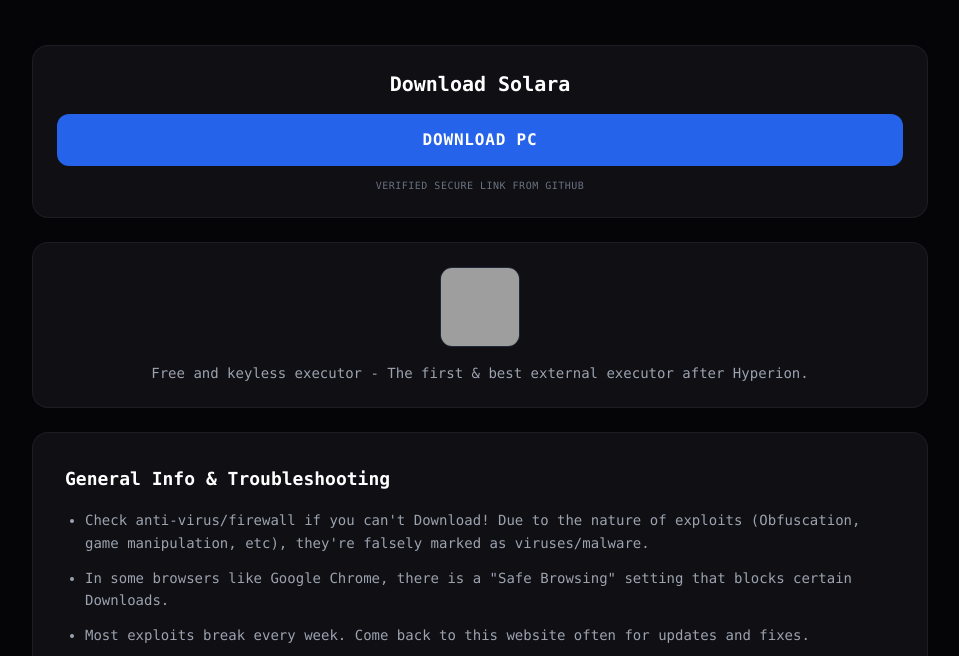
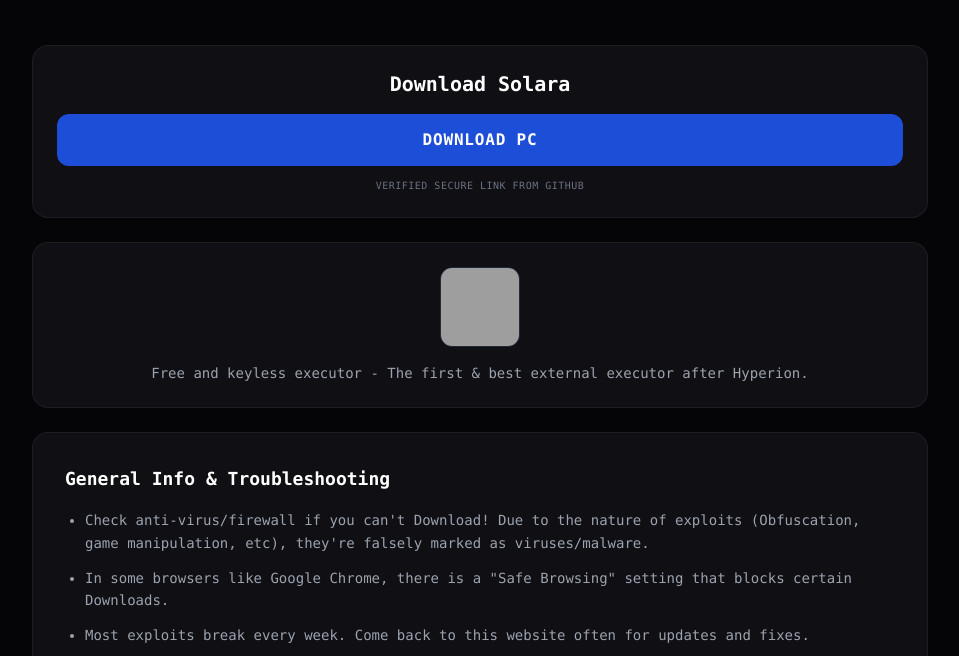
Before and after one commit to rbxdasneads/hubforrbx, a website: page solara.html in a window 1280 px wide. Shown: the part 130-786 px from the top of the page, without its empty margins (160-1119 px from the left). Drawn offline with nearby package versions, Linux system fonts and the light colour scheme; grey boxes are pictures that could not be loaded.

Commit message:
Update solara.html

```diff
--- a/solara.html
+++ b/solara.html
@@ -8,6 +8,7 @@
     <script src="https://cdn.tailwindcss.com"></script>
     <link rel="stylesheet" href="style.css">
     <style>
+        /* Жестко фиксируем единый моноширинный шрифт для всей страницы */
         body {
             font-family: Consolas, monospace !important;
             background-color: #050507;
@@ -113,9 +114,10 @@
             border-color: rgba(59, 130, 246, 0.3);
         }
 
-        /* Кнопка: в покое без тени, светится ТОЛЬКО при наведении */
+        /* Кнопка: в обычном состоянии плоская без свечения, неон только при наведении */
         .btn-download {
-            background: #2563eb !important;
+            background-color: #1d4ed8 !important;
+            background-image: none !important;
             color: #ffffff !important;
             font-weight: 800 !important;
             text-transform: uppercase;
@@ -126,13 +128,16 @@
             width: 100%;
             text-align: center;
             text-decoration: none;
+            box-shadow: none !important;
+            filter: none !important;
             transition: all 0.25s ease !important;
-            box-shadow: none !important;
+            border: none !important;
         }
+
         .btn-download:hover {
-            background: #1d4ed8 !important;
+            background-color: #2563eb !important;
             transform: translateY(-2px);
-            box-shadow: 0 0 25px rgba(59, 130, 246, 0.6) !important;
+            box-shadow: 0 0 25px rgba(59, 130, 246, 0.7) !important;
         }
     </style>
 </head>
```
